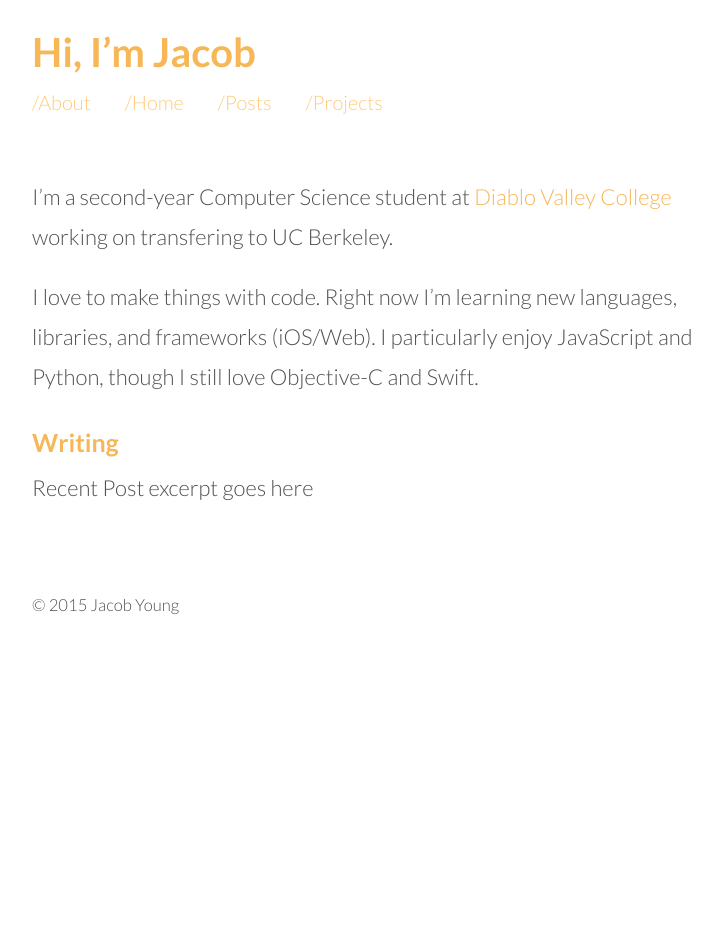
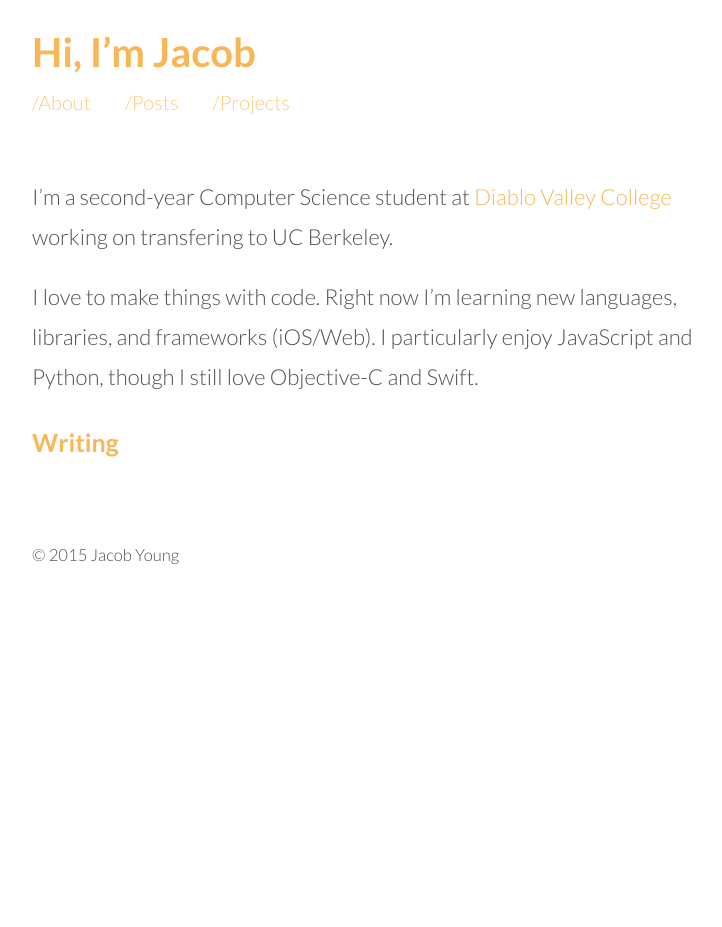
Before and after one commit to shatasundara/thebearjew.github.io, a Jekyll site: the page built from index.md, in a window 1280 px wide. Shown: the whole page, without its empty margins (258-980 px from the left). Built offline with Jekyll 4.4.1, drawn with Linux system fonts in a browser that asks for light colours; nearby versions of some CDN libraries.

Commit message:
Update Jekyll to 3.0, compatibility fixes
Using page.url no longer prevented the root "/" and 404.html pages from
being rendered as navbar items

Now instead, page.title is used to match against the titles of the
pages.

```diff
--- a/_config.yml
+++ b/_config.yml
@@ -3,14 +3,13 @@
 # Use of `relative_permalinks` ensures post links from the index work properly.
 # Use of '/:title' permalinks allows for 'base.io/title' urls
 permalink:           /posts/:title
-relative_permalinks: true
 
 # Setup
 title:               Jacob Young
 short_title:         JRY
 url:                 http://jry.io
 baseurl:             ""
-images_path:           "/assets/images/"
+images_path:         "/assets/images/"
 
 # Defaults
 #
--- a/_includes/navbar-intro.html
+++ b/_includes/navbar-intro.html
@@ -1,7 +1,7 @@
 <header class="masthead hero">
   <div class="navbar-pages intro ">
     {% for page in site.html_pages %}
-      {% if page.url == '/404.html' or page.url =='/index.html' %}{% continue %}{% endif %}
+      {% if page.title == "404: Page not found" or page.title == "Home" %}{% continue %}{% endif %}
       <a href="{{ page.url | prepend: site.baseurl }}" title="{{ page.title }}">/{{ page.title }}</a>
     {% endfor %}
   </div>
--- a/_layouts/page.html
+++ b/_layouts/page.html
@@ -1,7 +1,6 @@
 ---
 layout: default
 ---
-
 <article class="page">
   <h2 class="page-title">{{ page.title }}</h2>
     <div class="post-data-elements">
--- a/index.md
+++ b/index.md
@@ -12,7 +12,4 @@ I'm a second-year Computer Science student at [Diablo Valley College](https://en
 
 I love to make things with code. Right now I'm learning new languages, libraries, and frameworks (iOS/Web). I particularly enjoy JavaScript and Python, though I still love Objective-C and Swift.
 
-
 ### Writing
-
-Recent Post excerpt goes here
```
Also changed, not shown: 1 other file.
